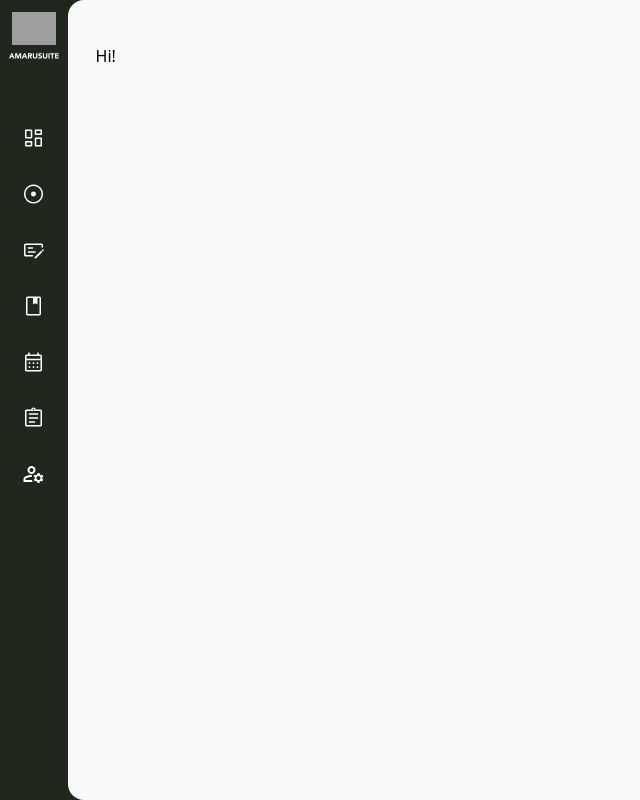
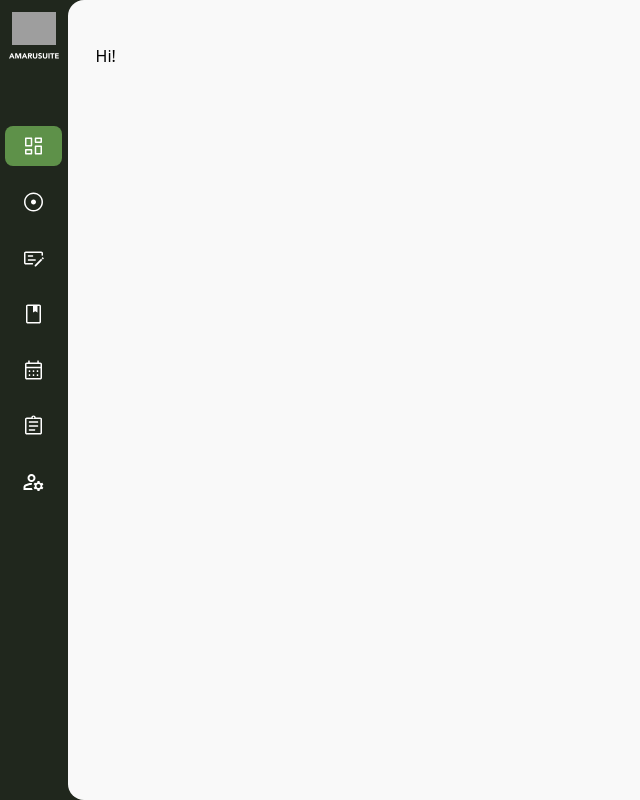
Before and after one commit to jonenn/Amaru, a React (Vite) app: page / in a window 1280 px wide. Shown: the whole page, without its empty margins (0-640 px from the left). Built offline with nearby package versions, Linux system fonts and the light colour scheme; grey boxes are pictures that could not be loaded.

Commit message:
Hover and active styles fully working for nav items

```diff
--- a/src/components/NavItem.jsx
+++ b/src/components/NavItem.jsx
@@ -1,8 +1,8 @@
 import { NavLink } from "react-router-dom";
 
-const NavItem = ({ to, iconSrc, alt }) => {
+const NavItem = ({ to, iconSrc, alt, className }) => {
    return (
-      <NavLink to={to}>
+      <NavLink to={to} className={className}>
          <img src={iconSrc} alt={alt} />
       </NavLink>
    );
--- a/src/components/NavItemsSection.jsx
+++ b/src/components/NavItemsSection.jsx
@@ -3,7 +3,7 @@ import NavItem from "./NavItem";
 
 const NavItemsSection = () => {
    return (
-      <div className="flex flex-col gap-8 items-center">
+      <div className="flex flex-col gap-4 items-center">
          {navItems.map((item, index) => {
             return (
                <NavItem
@@ -11,6 +11,11 @@ const NavItemsSection = () => {
                   to={item.path}
                   alt={item.label}
                   iconSrc={item.icon}
+                  className={({ isActive }) =>
+                     `flex items-center px-4 py-2 rounded-lg hover:bg-green-hover ${
+                        isActive ? "bg-green-active" : ""
+                     }`
+                  }
                />
             );
          })}
--- a/src/index.css
+++ b/src/index.css
@@ -2,6 +2,8 @@
 
 @theme {
    --color-green-main: #20271d;
+   --color-green-hover: #303d2c;
+   --color-green-active: #5e9149;
    --color-white-main: #f9f9f9;
 }
 
```
